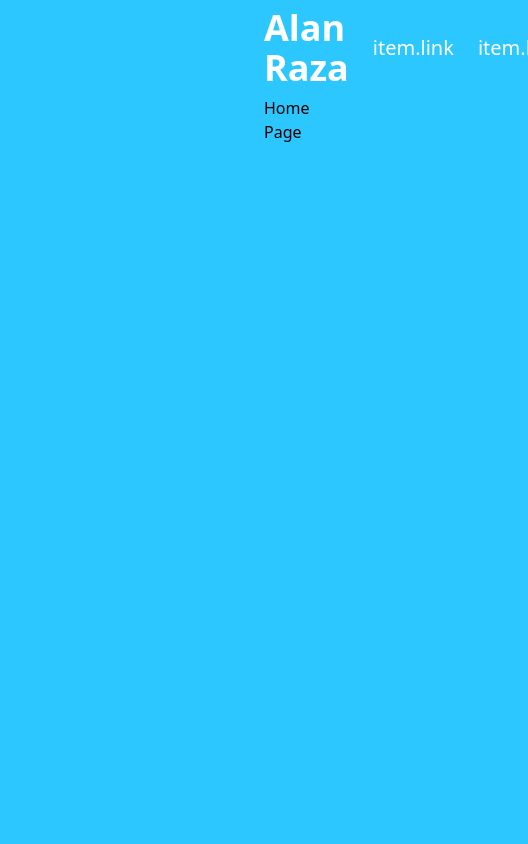
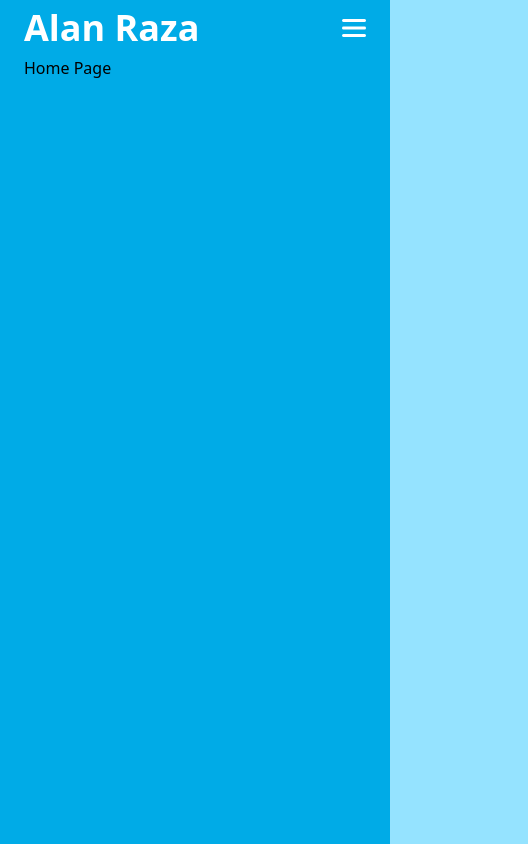
Before and after one commit to AlanRaza66/nuxt-portfolio, a Nuxt app: page / in a window 390 px wide. Shown: the top 844 px of the page, 528 px wide, since content can reach past the window. Built offline with nearby package versions, Linux system fonts and the light colour scheme.

Commit message:
feat: :sparkles: Mobile menu.

```diff
--- a/layouts/default.vue
+++ b/layouts/default.vue
@@ -1,5 +1,6 @@
 <script setup lang="ts">
 const scrolled: Ref<boolean> = ref(false);
+const menuActive: Ref<boolean> = ref(false);
 if (process.client) {
   window.addEventListener("scroll", () => {
     if (window.scrollY > 150) {
@@ -13,14 +14,18 @@ if (process.client) {
 <template>
   <div>
     <header
-      class="w-full fixed py-[24px] top-0 left-0 flex items-center justify-between duration-[1000ms]"
-      :class="scrolled ? 'bg-primary h-[64px] px-[64px]' : 'bg-transparent h-[96px] px-[264px]'"
+      class="w-full fixed py-[24px] top-0 left-0 flex items-center justify-between duration-[1000ms] md:py-[16px] z-10"
+      :class="
+        scrolled
+          ? 'bg-primary h-[64px] px-[64px] md:px-[24px] md:h-[56px]'
+          : 'bg-transparent h-[96px] px-[264px] md:px-[24px] md:h-[56px]'
+      "
     >
-      <NuxtLink to="/" class="text-4xl font-bold text-white"
+      <NuxtLink to="/" class="!z-30 text-4xl font-bold text-white"
         >Alan Raza</NuxtLink
       >
-      <ul class="flex items-center justify-center">
-        <li class="pl-[24px] text-xl" v-for="y in 4" :key="y">
+      <ul class="flex items-center justify-center md:hidden">
+        <li class="pl-[24px] text-lg" v-for="y in 4" :key="y">
           <NuxtLink
             to="/"
             class="relative overflow-hidden text-white duration-500 menu-items"
@@ -28,7 +33,31 @@ if (process.client) {
           >
         </li>
       </ul>
+      <div
+        class="items-center justify-center hidden h-full md:flex burger"
+        :class="menuActive ? 'opacity-0' : 'opacity-100'"
+      >
+        <img
+          src="../assets/images/burger.png"
+          height="24"
+          width="24"
+          class="duration-500 cursor-pointer"
+          @click="menuActive = true"
+        />
+      </div>
     </header>
+    <div
+      class="fixed z-10 duration-500 hidden md:flex flex-col items-end justify-between w-screen h-screen bg-opacity-50 bg-secondary backdrop-blur-sm px-[24px] py-[16px]"
+      :class="menuActive ? 'translate-x-0' : 'translate-x-[100%]'"
+    >
+      <img
+        src="../assets/images/close.png"
+        height="24"
+        width="24"
+        class="z-20 duration-500 cursor-pointer"
+        @click="menuActive = false"
+      />
+    </div>
     <slot />
   </div>
 </template>
--- a/pages/index.vue
+++ b/pages/index.vue
@@ -1,7 +1,12 @@
 <template>
-  <main class="min-h-screen w-full">
-    <div class="h-screen w-full bg-primary pt-[96px] px-[264px]">
+  <main class="w-full min-h-screen">
+    <div
+      class="h-screen w-full bg-primary pt-[96px] px-[264px] md:px-[24px] md:pt-[56px]"
+    >
       <h1>Home Page</h1>
-    </div><main class="min-h-screen w-full"></main>
+    </div>
+    <div
+      class="h-screen w-full bg-secondary pt-[96px] px-[264px] md:px-[24px]"
+    ></div>
   </main>
 </template>
--- a/tailwind.config.js
+++ b/tailwind.config.js
@@ -4,8 +4,8 @@ export default {
   theme: {
     extend: {
       colors: {
-        "primary": "#2DC7FF",
-        "secondary": "#EAD2AC",
+        "primary": "#00ABE7",
+        "secondary": "#2DC7FF",
       },
       screens: {
         sm: { max: "768px" },
```
Also changed, not shown: assets/images/burger.png (added), assets/images/close.png (added).
